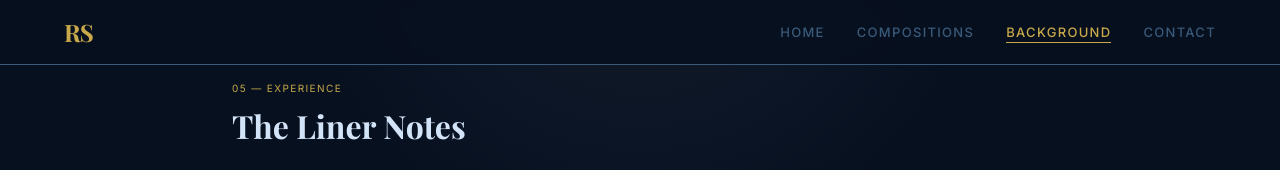
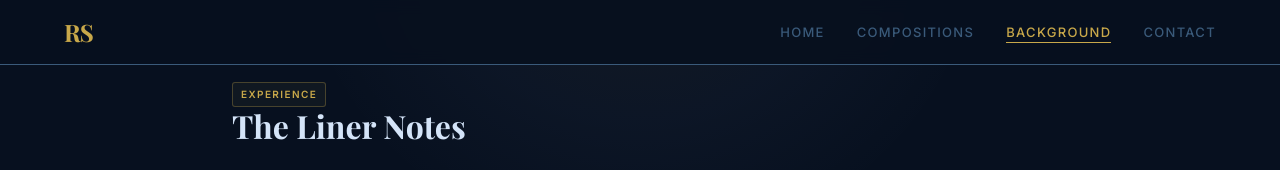
Before and after one commit to Ange-09/ryansantiago-webdev, a Next.js app: page /background in a window 1280 px wide. Shown: the top 170 px of the page. Built offline with nearby package versions, Linux system fonts and the light colour scheme.

Commit message:
Change in visuals

```diff
--- a/src/app/(main)/background/ExperienceSection.module.css
+++ b/src/app/(main)/background/ExperienceSection.module.css
@@ -42,11 +42,22 @@
 }
 
 .sectionTag {
+  display: inline-block;
+  font-family:
+    "Inter",
+    -apple-system,
+    sans-serif;
   font-size: 10px;
+  font-weight: 600;
   letter-spacing: 0.14em;
   text-transform: uppercase;
   color: #c8a84a;
-  margin: 0 0 10px;
+  border: 0.5px solid rgba(200, 168, 74, 0.3);
+  background: rgba(200, 168, 74, 0.05);
+  border-radius: 3px;
+  padding: 3px 8px;
+  gap: 1rem 0;
+  width: fit-content;
 }
 
 .sectionHeading {
--- a/src/app/(main)/background/ExperienceSection.tsx
+++ b/src/app/(main)/background/ExperienceSection.tsx
@@ -242,7 +242,7 @@ export default function ExperienceSection() {
       <div className={styles.spotlight} aria-hidden="true" />
 
       <div className={styles.inner}>
-        <p className={styles.sectionTag}>05 — Experience</p>
+        <p className={styles.sectionTag}>Experience</p>
         <h2 className={styles.sectionHeading}>The Liner Notes</h2>
 
         <div className={styles.gatefold}>
--- a/src/app/(main)/contact/ContactSection.module.css
+++ b/src/app/(main)/contact/ContactSection.module.css
@@ -325,7 +325,7 @@
 /* ─── Responsive ─────────────────────────────────────────── */
 @media (max-width: 768px) {
   .section {
-    padding: 4rem 1.25rem 6rem;
+    padding: 15% 1.25rem 6rem;
   }
 
   .inner {
--- a/src/app/(main)/contact/ContactSection.tsx
+++ b/src/app/(main)/contact/ContactSection.tsx
@@ -41,7 +41,7 @@ export default function ContactSection() {
       <div className={styles.inner}>
         {/* Left — context */}
         <div className={styles.context}>
-          <span className={styles.sectionTag}>04 — Contact</span>
+          <span className={styles.sectionTag}>Contact</span>
           <h2 className={styles.heading}>Start a&nbsp;Dialogue.</h2>
           <p className={styles.subtext}>
             Partnering with visionary teams to craft digital experiences that
@@ -61,7 +61,7 @@ export default function ContactSection() {
             <div className={styles.detailRow}>
               <span className={styles.detailLabel}>Location</span>
               <span className={styles.detailValue}>
-                Midnight Hours District,&nbsp;Global.
+                Parañaque City, Metro Manila
               </span>
             </div>
           </div>
--- a/src/app/(main)/page.module.css
+++ b/src/app/(main)/page.module.css
@@ -1,13 +1,24 @@
 .main {
-  background-color: var(--color-bg-base);
-  min-height: 100vh;
+  position: relative;
 }
 
 .section {
   position: relative;
-  border-bottom: 0.5px solid var(--color-border);
+  z-index: 1;
 }
 
-.section:last-child {
-  border-bottom: none;
+.section::after {
+  content: '';
+  position: absolute;
+  bottom: 0;
+  left: 50%;
+  transform: translateX(-50%);
+  width: 60%;
+  height: 1px;
+  background: linear-gradient(to right, transparent, #c8a84abc, transparent);
+  pointer-events: none;
 }
+
+.section:last-child::after {
+  display: none;
+}
```
